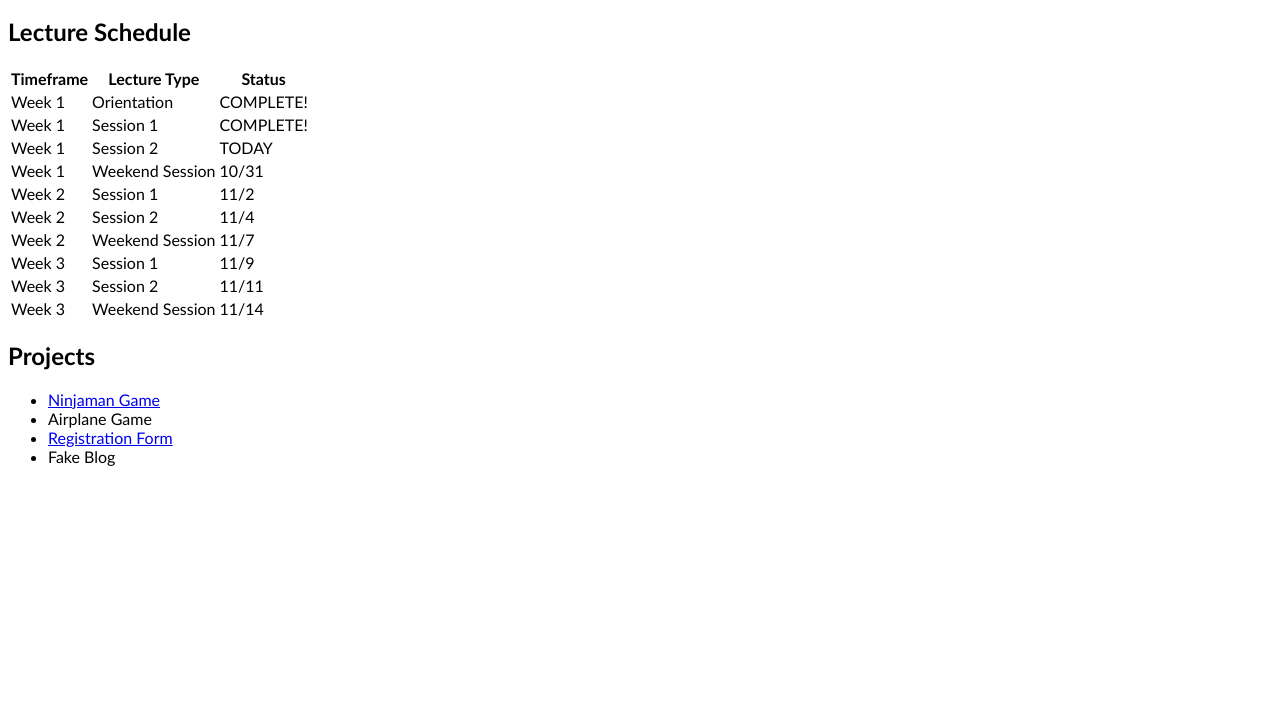
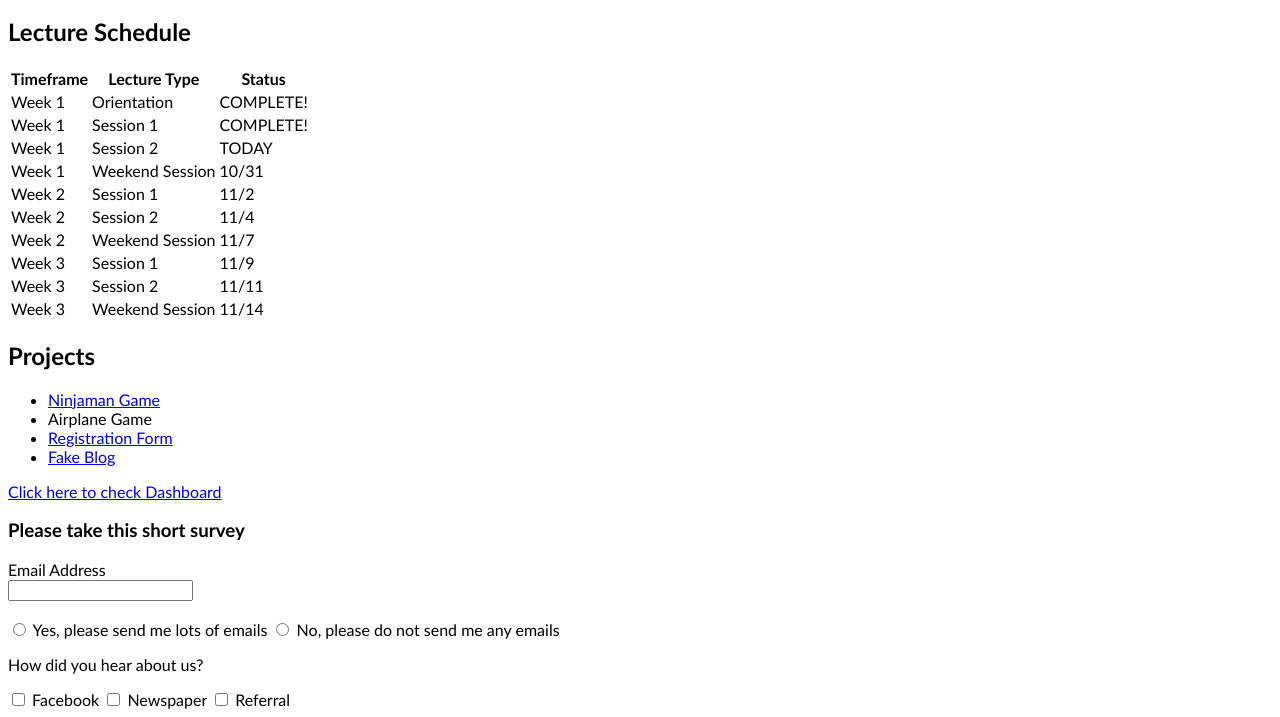
Before and after one commit to Alastair-W/HTML, a plain HTML site: page Fake Blog/blog.html in a window 1280 px wide. Shown: the part 385-1102 px from the top of the page. Before the commit the page ends 867 px from the top, so only its background shows below. Drawn offline with Linux system fonts and the light colour scheme.

Commit message:
Finished blog

```diff
--- a/Fake Blog/blog.html
+++ b/Fake Blog/blog.html
@@ -81,8 +81,27 @@
         <li><a href="https://github.com/Alastair-W/Pre-Bootcamp-Public/blob/master/ninjaman">Ninjaman Game</a></li>
         <li>Airplane Game</li>
         <li><a href="https://github.com/Alastair-W/HTML/tree/master/Registration_Form">Registration Form</a></li>
-        <li>Fake Blog</li>
+        <li><a href="https://github.com/Alastair-W/HTML/tree/master/Fake%20Blog">Fake Blog</a></li>
     </ul>
+    <p><a href="https://learn.codingdojo.com/dashboard#tracks_container">Click here to check Dashboard</a></p>
 
+    <h3>Please take this short survey</h3>
+    <form action="">
+        <label for="email">Email Address</label><br>
+        <input type="text"><br><br>
+        <input type="radio" name="optin" id="yes" value="yes">
+        <label for="yes">Yes, please send me lots of emails</label>
+        <input type="radio" name="optin" id="no">
+        <label for="no">No, please do not send me any emails</label>
+    </form>
+    <p>How did you hear about us?</p>
+    <form action="">
+        <input type="checkbox" name="marketing" id="facebook">
+        <label for="facebook">Facebook</label>
+        <input type="checkbox" name="marketing" id="newspaper">
+        <label for="newspaper">Newspaper</label>
+        <input type="checkbox" name="marketing" id="facebook">
+        <label for="referral">Referral</label>
+    </form>
 </body>
 </html>
```
